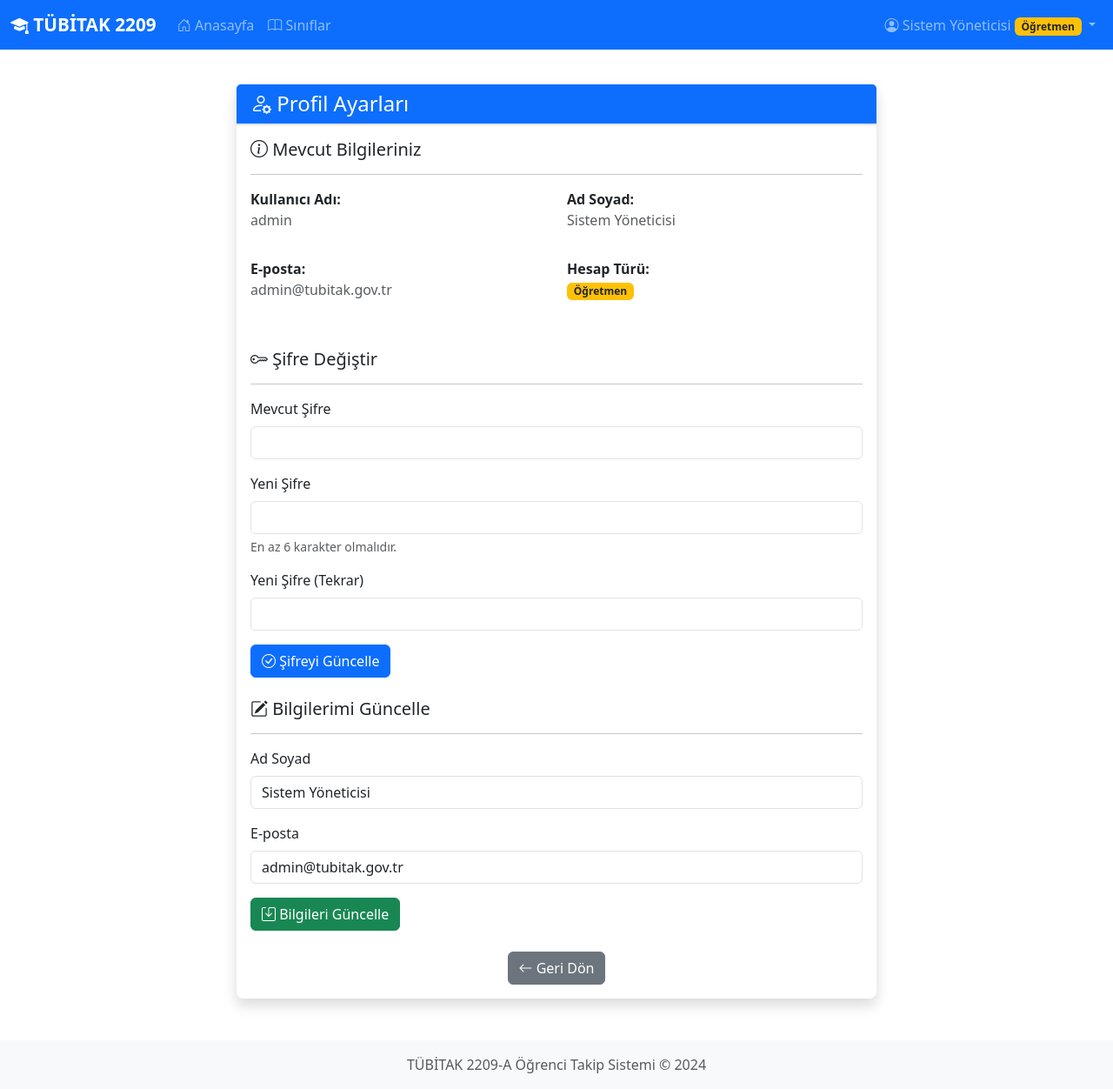
After one commit to bozemre19-blip/tubitak2209, a Flask app: page /profile in a window 1280 px wide. The commit adds this page. Shown: the whole page at 87% size. Run offline with Flask 3, Linux system fonts and the light colour scheme; a user stored in the database is signed in.

Commit message:
Profil ayarlarÄ± eklendi ve giriÅŸ sayfasÄ± gÃ¼ncellendi

```diff
--- a/2209 Takip/app.py
+++ b/2209 Takip/app.py
@@ -113,6 +113,60 @@ def register():
         return redirect(url_for('login'))
 
     return render_template('register.html')
+
+@app.route('/profile')
+@login_required
+def profile():
+    return render_template('profile.html')
+
+@app.route('/change_password', methods=['POST'])
+@login_required
+def change_password():
+    current_password = request.form.get('current_password')
+    new_password = request.form.get('new_password')
+    confirm_password = request.form.get('confirm_password')
+
+    # Mevcut şifreyi kontrol et
+    if not current_user.check_password(current_password):
+        flash('Mevcut şifreniz yanlış!', 'danger')
+        return redirect(url_for('profile'))
+
+    # Yeni şifrelerin eşleşmesini kontrol et
+    if new_password != confirm_password:
+        flash('Yeni şifreler eşleşmiyor!', 'danger')
+        return redirect(url_for('profile'))
+
+    # Şifre uzunluğunu kontrol et
+    if len(new_password) < 6:
+        flash('Şifre en az 6 karakter olmalıdır!', 'danger')
+        return redirect(url_for('profile'))
+
+    # Şifreyi güncelle
+    current_user.set_password(new_password)
+    db.session.commit()
+
+    flash('Şifreniz başarıyla güncellendi!', 'success')
+    return redirect(url_for('profile'))
+
+@app.route('/update_profile', methods=['POST'])
+@login_required
+def update_profile():
+    full_name = request.form.get('full_name')
+    email = request.form.get('email')
+
+    # Email başka bir kullanıcıda var mı kontrol et
+    existing_user = User.query.filter_by(email=email).first()
+    if existing_user and existing_user.id != current_user.id:
+        flash('Bu email adresi başka bir kullanıcı tarafından kullanılıyor!', 'danger')
+        return redirect(url_for('profile'))
+
+    # Bilgileri güncelle
+    current_user.full_name = full_name
+    current_user.email = email
+    db.session.commit()
+
+    flash('Bilgileriniz başarıyla güncellendi!', 'success')
+    return redirect(url_for('profile'))
 
 @app.route('/logout')
 @login_required
--- a/2209 Takip/templates/base.html
+++ b/2209 Takip/templates/base.html
@@ -57,6 +57,10 @@
                             {% endif %}
                         </a>
                         <ul class="dropdown-menu dropdown-menu-end">
+                            <li><a class="dropdown-item" href="{{ url_for('profile') }}">
+                                <i class="bi bi-person-gear"></i> Profil Ayarları
+                            </a></li>
+                            <li><hr class="dropdown-divider"></li>
                             <li><a class="dropdown-item" href="{{ url_for('logout') }}">
                                 <i class="bi bi-box-arrow-right"></i> Çıkış Yap
                             </a></li>
--- /dev/null
+++ b/2209 Takip/templates/profile.html
@@ -0,0 +1,102 @@
+{% extends "base.html" %}
+
+{% block title %}Profil Ayarları - TÜBİTAK 2209{% endblock %}
+
+{% block content %}
+<div class="row">
+    <div class="col-md-8 offset-md-2">
+        <div class="card shadow">
+            <div class="card-header bg-primary text-white">
+                <h4 class="mb-0">
+                    <i class="bi bi-person-gear"></i> Profil Ayarları
+                </h4>
+            </div>
+            <div class="card-body">
+                <!-- Mevcut Bilgiler -->
+                <div class="mb-4">
+                    <h5><i class="bi bi-info-circle"></i> Mevcut Bilgileriniz</h5>
+                    <hr>
+                    <div class="row">
+                        <div class="col-md-6 mb-3">
+                            <strong>Kullanıcı Adı:</strong>
+                            <p class="text-muted">{{ current_user.username }}</p>
+                        </div>
+                        <div class="col-md-6 mb-3">
+                            <strong>Ad Soyad:</strong>
+                            <p class="text-muted">{{ current_user.full_name }}</p>
+                        </div>
+                        <div class="col-md-6 mb-3">
+                            <strong>E-posta:</strong>
+                            <p class="text-muted">{{ current_user.email }}</p>
+                        </div>
+                        <div class="col-md-6 mb-3">
+                            <strong>Hesap Türü:</strong>
+                            <p class="text-muted">
+                                {% if current_user.role == 'admin' %}
+                                    <span class="badge bg-warning text-dark">Öğretmen</span>
+                                {% else %}
+                                    <span class="badge bg-info">Öğrenci</span>
+                                {% endif %}
+                            </p>
+                        </div>
+                    </div>
+                </div>
+
+                <!-- Şifre Değiştirme -->
+                <div class="mb-4">
+                    <h5><i class="bi bi-key"></i> Şifre Değiştir</h5>
+                    <hr>
+                    <form method="POST" action="{{ url_for('change_password') }}">
+                        <div class="mb-3">
+                            <label for="current_password" class="form-label">Mevcut Şifre</label>
+                            <input type="password" class="form-control" id="current_password"
+                                   name="current_password" required>
+                        </div>
+                        <div class="mb-3">
+                            <label for="new_password" class="form-label">Yeni Şifre</label>
+                            <input type="password" class="form-control" id="new_password"
+                                   name="new_password" required minlength="6">
+                            <div class="form-text">En az 6 karakter olmalıdır.</div>
+                        </div>
+                        <div class="mb-3">
+                            <label for="confirm_password" class="form-label">Yeni Şifre (Tekrar)</label>
+                            <input type="password" class="form-control" id="confirm_password"
+                                   name="confirm_password" required minlength="6">
+                        </div>
+                        <button type="submit" class="btn btn-primary">
+                            <i class="bi bi-check-circle"></i> Şifreyi Güncelle
+                        </button>
+                    </form>
+                </div>
+
+                <!-- Bilgileri Güncelleme -->
+                <div class="mb-4">
+                    <h5><i class="bi bi-pencil-square"></i> Bilgilerimi Güncelle</h5>
+                    <hr>
+                    <form method="POST" action="{{ url_for('update_profile') }}">
+                        <div class="mb-3">
+                            <label for="full_name" class="form-label">Ad Soyad</label>
+                            <input type="text" class="form-control" id="full_name"
+                                   name="full_name" value="{{ current_user.full_name }}" required>
+                        </div>
+                        <div class="mb-3">
+                            <label for="email" class="form-label">E-posta</label>
+                            <input type="email" class="form-control" id="email"
+                                   name="email" value="{{ current_user.email }}" required>
+                        </div>
+                        <button type="submit" class="btn btn-success">
+                            <i class="bi bi-save"></i> Bilgileri Güncelle
+                        </button>
+                    </form>
+                </div>
+
+                <div class="text-center">
+                    <a href="{{ url_for('dashboard') }}" class="btn btn-secondary">
+                        <i class="bi bi-arrow-left"></i> Geri Dön
+                    </a>
+                </div>
+            </div>
+        </div>
+    </div>
+</div>
+{% endblock %}
```
Also changed, not shown: 2209 Takip/templates/login.html (+0 -7 lines).
